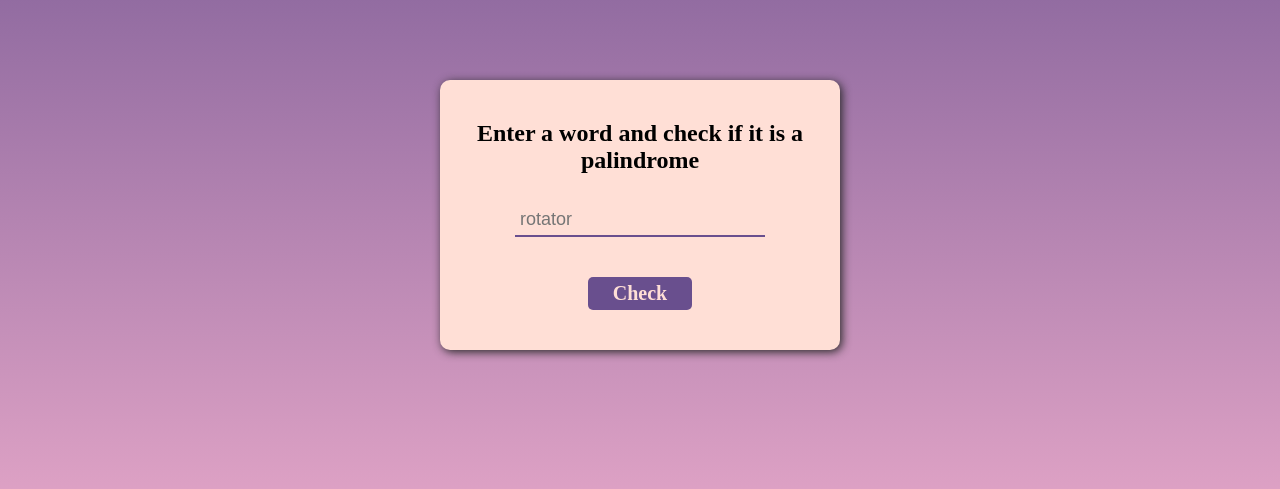
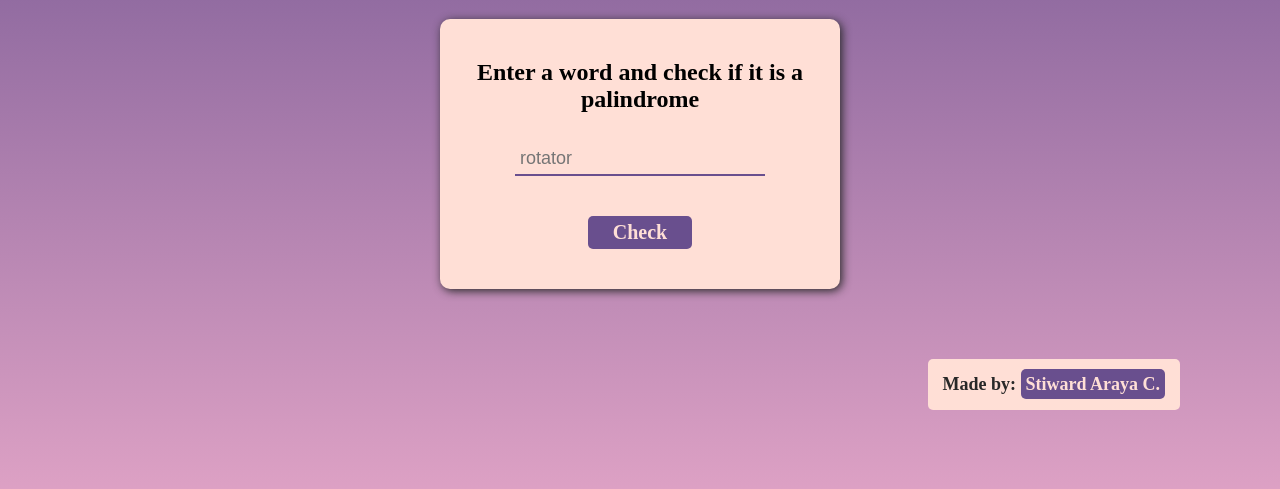
Before and after one commit to StiwardAraya/PalindromeChecker, a plain HTML site: page index.html in a window 1280 px wide. Shown: the part 271-760 px from the top of the page. Drawn offline with Linux system fonts and the light colour scheme; a web font is replaced by a local one.

Commit message:
Change(Front): 'Made by' banner done

```diff
--- a/index.html
+++ b/index.html
@@ -16,6 +16,13 @@
             <button id="check-btn">Check</button>
             <span id="result" class="result-box hidden"></span>
         </div>
+        <div class="container-footer">
+            <div class="banner">
+                <p>
+                    Made by: <a href="https://stiwardaraya.github.io"> Stiward Araya C.</a>
+                </p>
+            </div>
+        </div>
     </main>
     <script src="script.js"></script>
 </body>
--- a/styles.css
+++ b/styles.css
@@ -17,6 +17,8 @@ html{
     --color-purple-light : rgb(182, 146, 194);
     --color-pink: rgb(227, 165, 199);
     --color-beige: rgb(255, 223, 214);
+    --color-dark-blue: rgb(38, 65, 84);
+    --color-yellow: rgb(253, 179, 4);
 }
 
 .container-main{
@@ -100,3 +102,39 @@ html{
 .hidden{
     display: none;
 }
+
+.container-footer{
+    display: flex;
+    width: 100%;
+    justify-content: right;
+    margin-right: 200px;
+}
+
+.banner{
+    margin-top: 70px;
+    background-color: var(--color-beige);
+    padding: 15px;
+    border-radius: 5px;
+    text-align: right;
+}
+
+.banner p{
+    font-size: 18px;
+    font-weight: bold;
+    color: rgb(40, 40, 40);
+}
+
+.banner a{
+    text-decoration: none;
+    background-color: var(--color-purple-dark);
+    color: var(--color-beige);
+    padding: 5px;
+    border-radius: 5px;
+    transition: .3s;
+}.banner a:hover{
+    background-color: var(--color-dark-blue);
+    color: var(--color-yellow);
+    box-shadow: 2px 2px 5px rgb(40, 40, 40);
+    text-shadow: 1px 1px 5px var(--color-yellow);
+    text-decoration: underline;
+}
```
